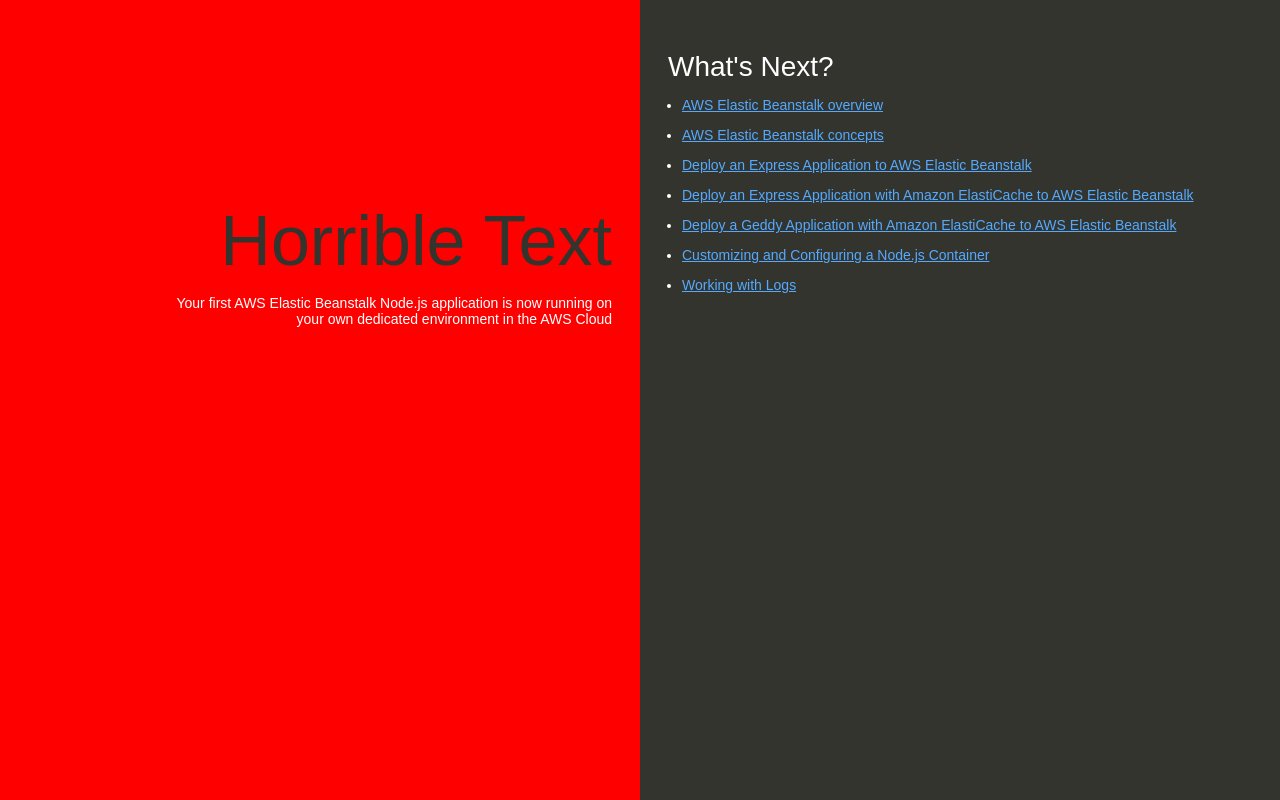
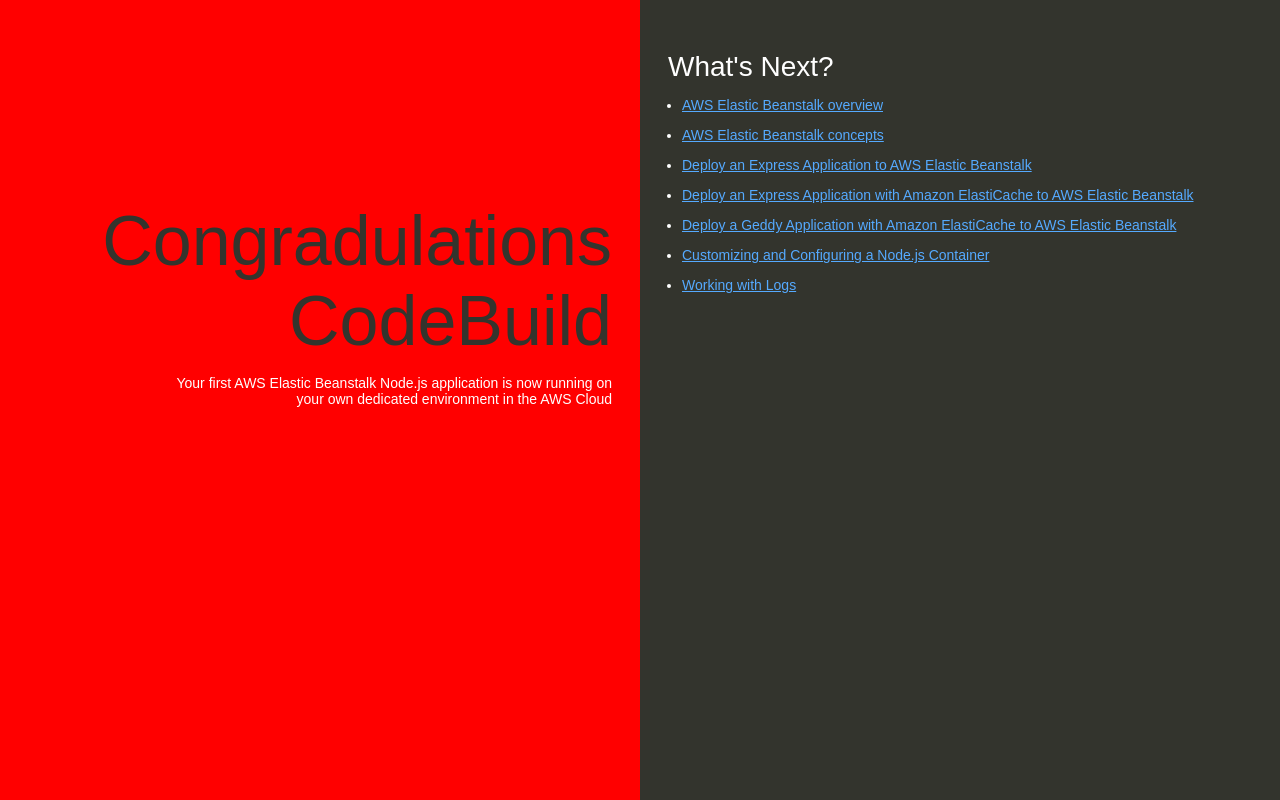
Before and after one commit to Yusful33/my-nodejs-app, a website: page index.html in a window 1280 px wide. Drawn offline with Linux system fonts and the light colour scheme.

Commit message:
Congratulation CodeBuild

```diff
--- a/index.html
+++ b/index.html
@@ -74,7 +74,7 @@
   </head>
   <body>
     <div class="textColumn">
-      <h1>Horrible Text</h1>
+      <h1>Congradulations CodeBuild</h1>
       <p>Your first AWS Elastic Beanstalk Node.js application is now running on your own dedicated environment in the AWS Cloud</p>
     </div>
     <div class="linksColumn">
```
